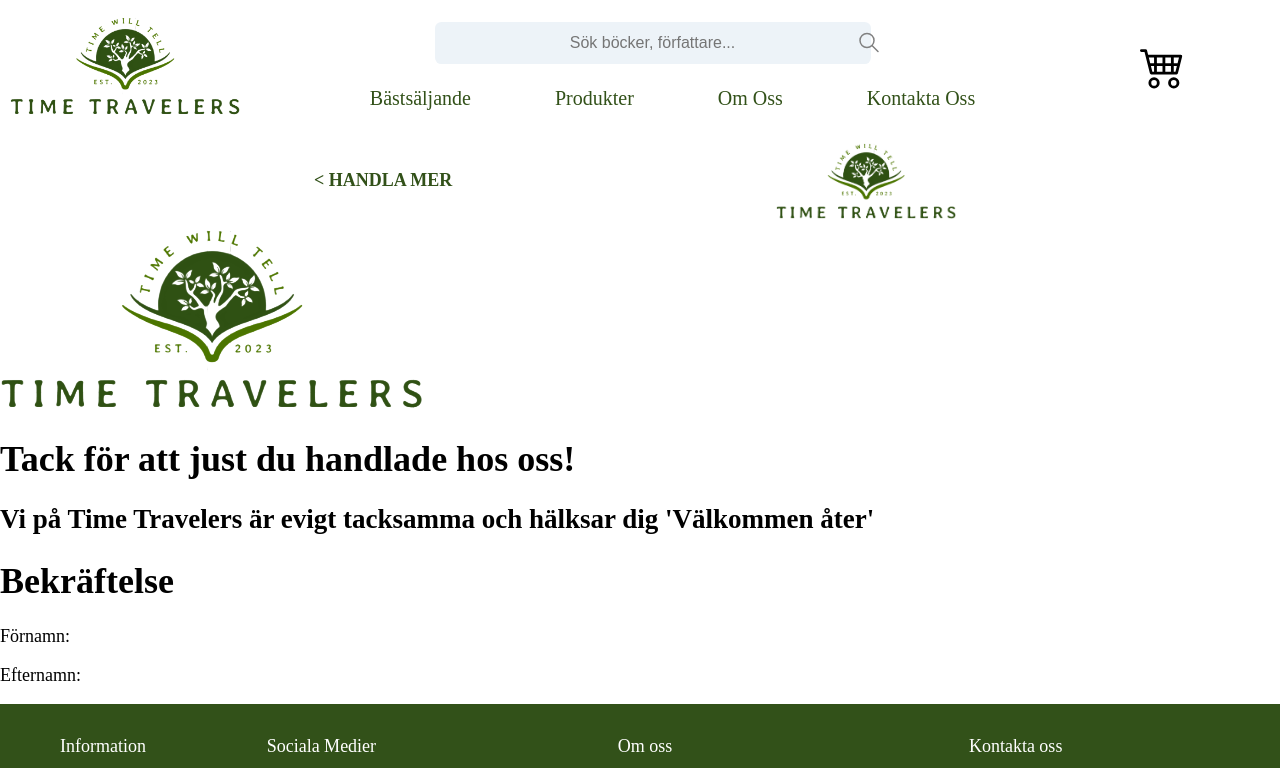
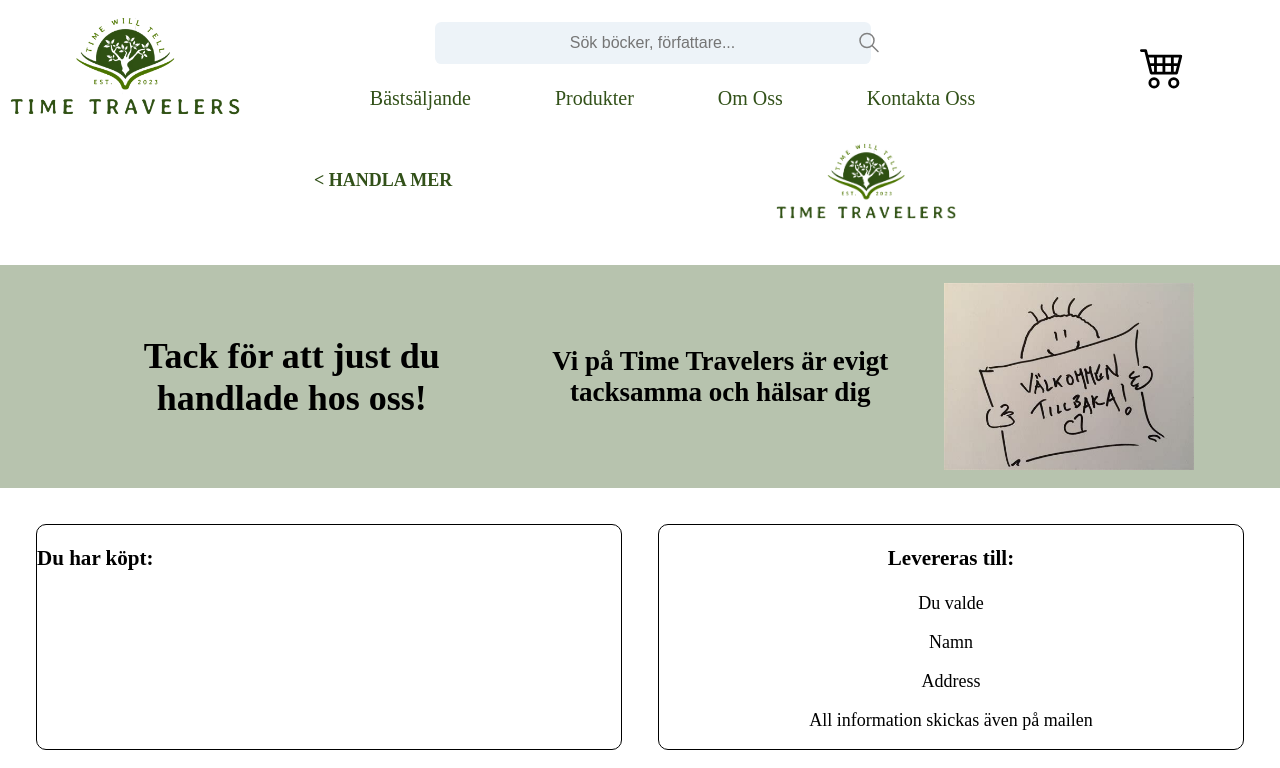
Before and after one commit to MauritzEmanuel/GroupProject_Frontend2, a React (Vite) app in the folder Frontend/: page /confirmation in a window 1280 px wide. Shown: the top 768 px of the page. Built offline with nearby package versions, Linux system fonts and the light colour scheme.

Commit message:
confirmation

```diff
--- a/Frontend/src/cssFiles/confirmation.css
+++ b/Frontend/src/cssFiles/confirmation.css
@@ -0,0 +1,45 @@
+.conf-thank {
+    display: flex;
+    justify-content: center;
+    align-items: center;
+    margin-top: 2em;
+    gap: 1em;
+    background-color: #b7c3ae;
+    padding: 1em;
+
+    .thank-h1 {
+        width: 33%;
+        text-align: center;
+    }
+    .thank-h2 {
+        width: 33%;
+        text-align: center;
+    }
+    .thank-img {
+        width: 250px;
+    }
+
+}
+
+.conf-left-right {
+    display: flex;
+    justify-content: center;
+    padding: 2em;
+    gap: 2em;
+
+
+    .conf-left {
+        font-size: 18px;
+        border: 1px solid black;
+        border-radius: 10px;
+        width: 50%;
+    }
+
+    .conf-right {
+        font-size: 18px;
+        border: 1px solid black;
+        border-radius: 10px;
+        text-align: center;
+        width: 50%;
+    }
+}
--- a/Frontend/src/pages/Confirmation.jsx
+++ b/Frontend/src/pages/Confirmation.jsx
@@ -1,6 +1,7 @@
 import React from "react";
 import { useFormContext } from '../contexts/FormContext';
 import Logo from '../assets/Images/Logo/Logo-time-travelers.png'
+import Back from '../assets/Images/History/ValkommenAter.png'
 import '../cssFiles/confirmation.css'
 import '../cssFiles/checkOut.css';
 
@@ -23,24 +24,32 @@ const Confirmation = () => {
     }
 
     return(
-        <div>
+        <div className="conf-all">
             <header className="checkOut-header">
                 <a className="header-a" href={`/products/:id`}>&lt; HANDLA MER</a>
                 <img className='header-img' src={Logo} alt="Logo" />
             </header>
             <div className="conf-thank">
-                <img className='thank-img' src={Logo} alt="Logo" />
                 <h1 className="thank-h1">Tack för att just du handlade hos oss!</h1>
-                <h2 className="thank-h2">Vi på Time Travelers är evigt tacksamma och hälksar dig <span>'Välkommen åter'</span></h2>
+                <h2 className="thank-h2">Vi på Time Travelers är evigt tacksamma och hälsar dig</h2>
+                <img className="thank-img" src={Back} alt="Back" />
             </div>
 
-            <div className="conf-right"></div>
+            <div className="conf-left-right">
+                <div className="conf-left">
+                    <h3>Du har köpt:</h3>
+                </div>
 
-            <div className="conf-left">
-                <h1>Bekräftelse</h1>
-                <p>Förnamn: {formData.firstName}</p>
-                <p>Efternamn: {formData.lastName}</p>
-                {/* Övriga fält här */}
+                <div className="conf-right">
+                    <h3>Levereras till:</h3>
+                    <p>Du valde {formData.homeLev}</p>
+                    <p>Namn {formData.firstName} {formData.lastName}</p>
+                    <p>Address</p>
+                    <p>{formData.streetName} {formData.streetNr}</p>
+                    <p>{formData.zipCode} {formData.county}</p>
+                    <p>All information skickas även på mailen</p>
+                    <p>{formData.email}</p>
+                </div>
             </div>
         </div>
     )
```
Also changed, not shown: Frontend/src/assets/Images/History/ValkommenAter.png (added).
